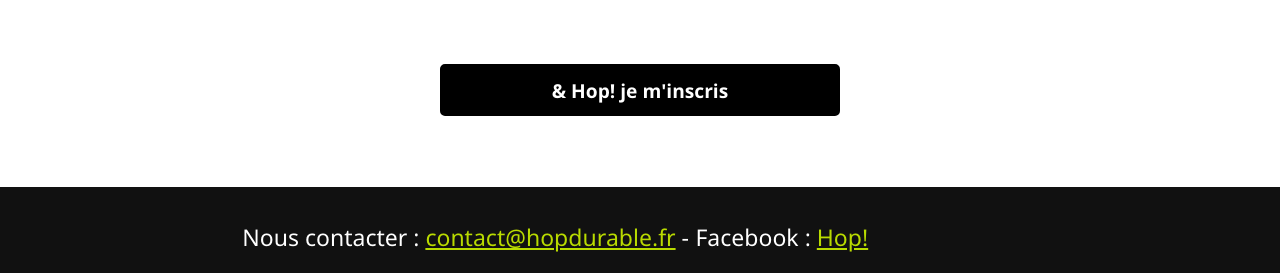
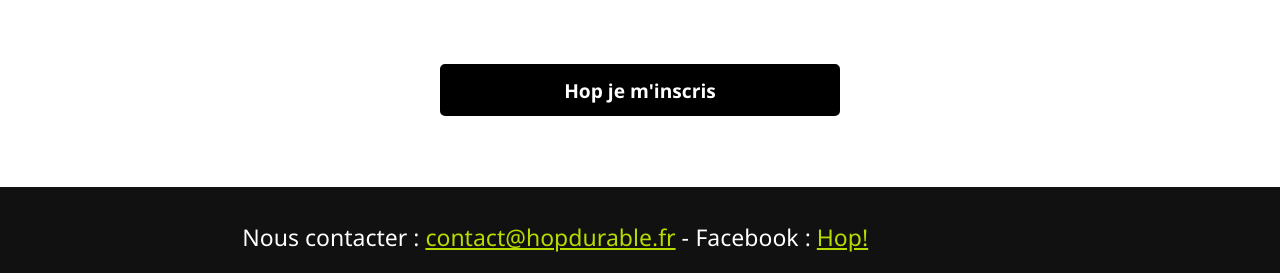
Before and after one commit to pierrenault/hopdurable.github.io, a Jekyll site: the page built from index.md, in a window 1280 px wide. Shown: the part 2673-2946 px from the top of the page. Built offline with Jekyll 4.4.1, drawn with Linux system fonts in a browser that asks for light colours; comment, search, counter and statistics services are not loaded.

Commit message:
Update subscription-newsletter.html

```diff
--- a/_includes/subscription-newsletter.html
+++ b/_includes/subscription-newsletter.html
@@ -20,7 +20,7 @@
 		<div class="response" id="mce-success-response" style="display:none"></div>
 	</div>    <!-- real people should not fill this in and expect good things - do not remove this or risk form bot signups-->
     <div style="position: absolute; left: -5000px;" aria-hidden="true"><input type="text" name="b_16d0d1fba4d36823e8001211b_7f460ab61a" tabindex="-1" value=""></div>
-    <div class="clear"><input type="submit" value="& Hop! je m'inscris" name="subscribe" id="mc-embedded-subscribe" class="button"></div>
+    <div class="clear"><input type="submit" value="Hop je m'inscris" name="subscribe" id="mc-embedded-subscribe" class="button"></div>
     </div>
 </form>
 </div>
```
